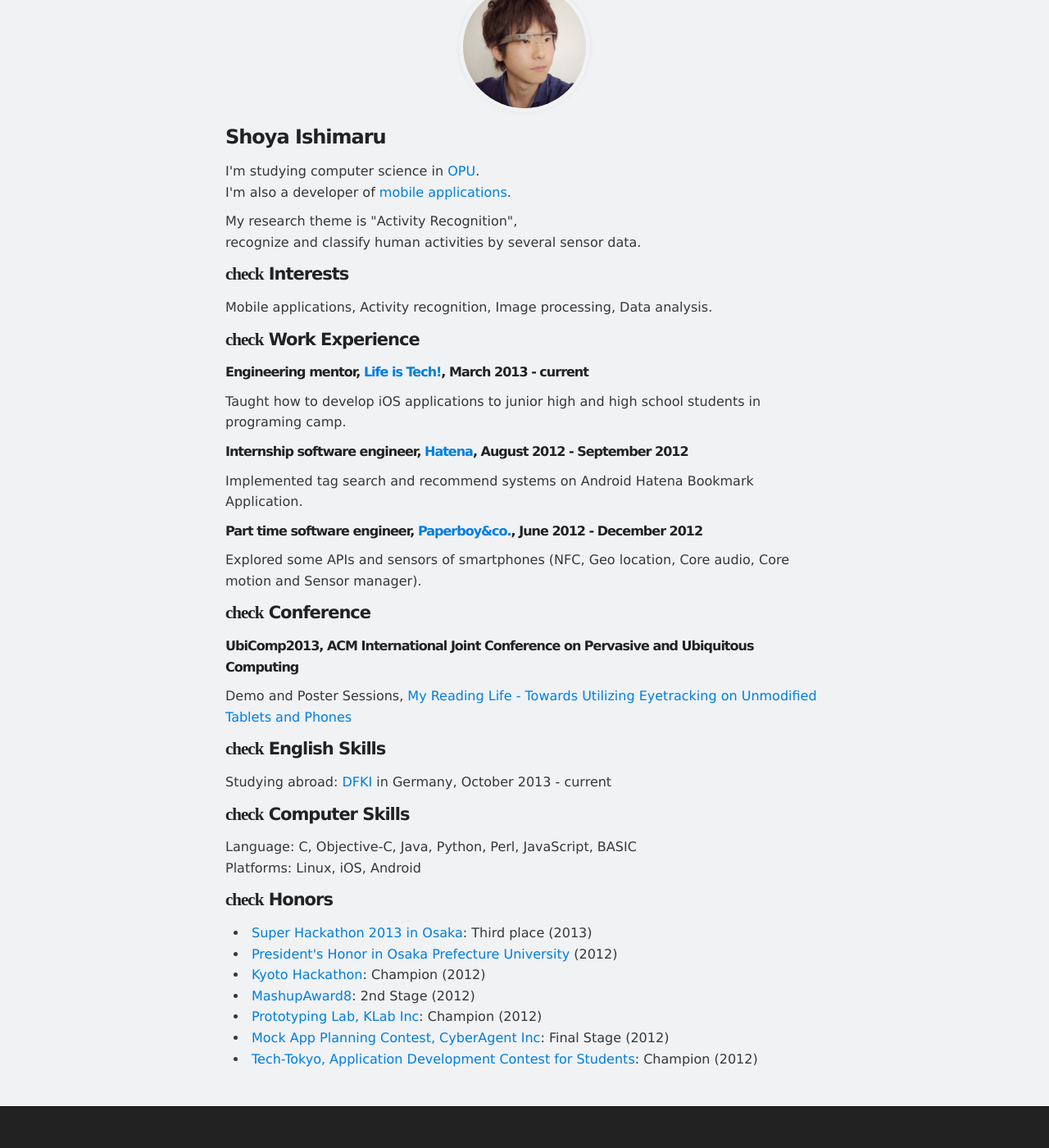
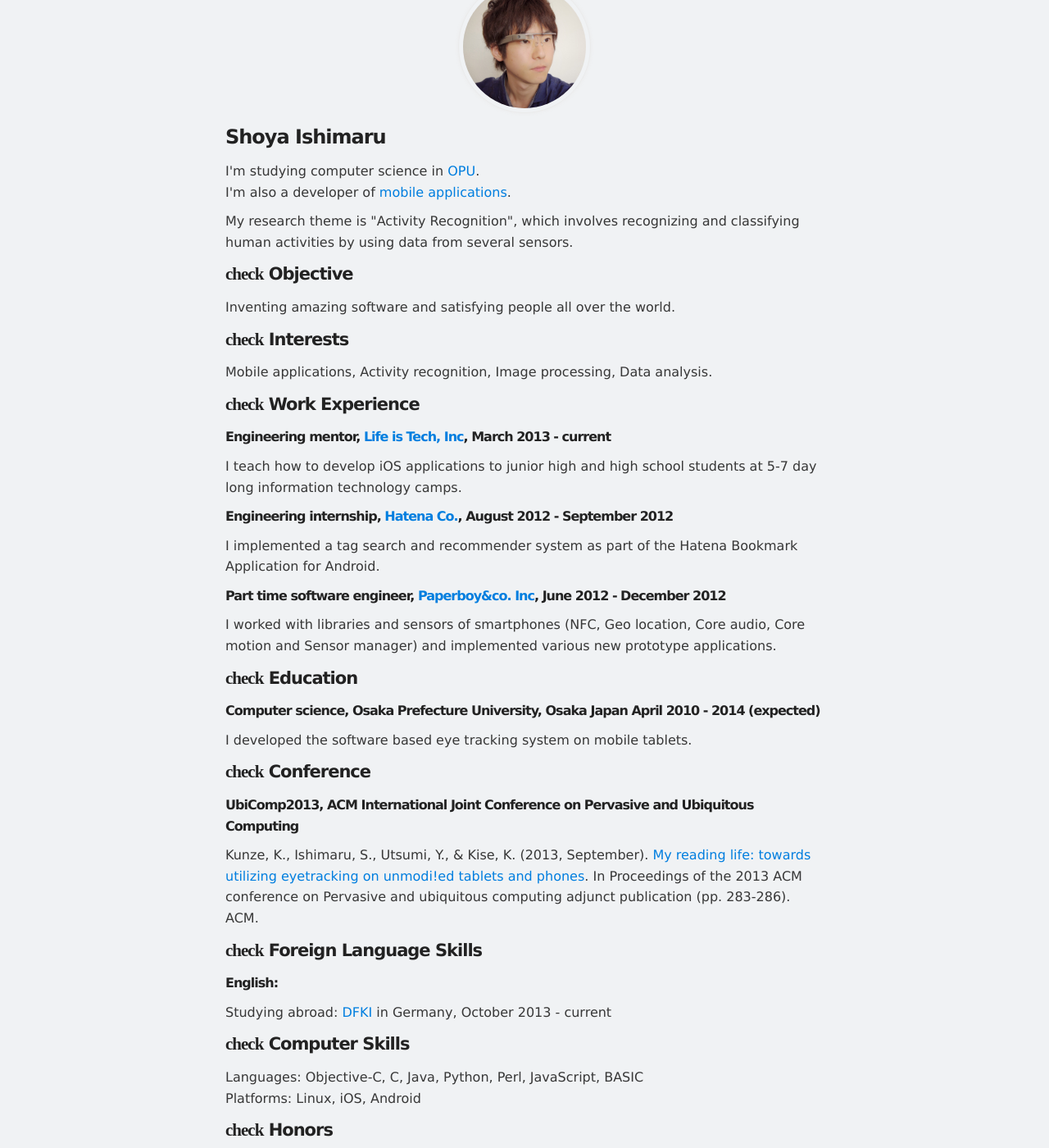
Before and after one commit to Mrk1869/source-mrk1869.github.com, a Jekyll site: the page built from en/aboutme/index.html, in a window 1280 px wide and 1400 px high, scrolled down 213 px. Shown: the whole window at 82% size. Built offline with Jekyll 4.4.1, drawn with Linux system fonts in a browser that asks for light colours; some web fonts are replaced; comment, search, counter and statistics services are not loaded.

Commit message:
Updated about me

```diff
--- a/en/aboutme/index.html
+++ b/en/aboutme/index.html
@@ -12,8 +12,11 @@ keywords: Shoya, Ishimaru, Mrk1869
 <p>I'm studying computer science in <a href = "http://www.osakafu-u.ac.jp/english/index.html">OPU</a>.<br>
 I'm also a developer of <a href="/en/applications/">mobile applications</a>.</p>
 
-<p>My research theme is "Activity Recognition",<br>
-recognize and classify human activities by several sensor data.</p>
+<p>My research theme is "Activity Recognition", which involves recognizing and classifying human activities by using data from several sensors.</p>
+
+<h4><span class="lsf">check</span> Objective</h4>
+
+Inventing amazing software and satisfying people all over the world.
 
 <h4><span class="lsf">check</span> Interests</h4>
 
@@ -21,30 +24,37 @@ Mobile applications, Activity recognition, Image processing, Data analysis.
 
 <h4><span class="lsf">check</span> Work Experience</h4>
 
-<h5>Engineering mentor, <a href="http://life-is-tech.com/">Life is Tech!</a>, March 2013 - current</h5>
+<h5>Engineering mentor, <a href="http://life-is-tech.com/">Life is Tech, Inc</a>, March 2013 - current</h5>
 
-Taught how to develop iOS applications to junior high and high school students in programing camp.
+I teach how to develop iOS applications to junior high and high school students at 5-7 day long information technology camps.
 
-<h5>Internship software engineer, <a href="http://www.hatena.ne.jp/">Hatena</a>, August 2012 - September 2012</h5>
-Implemented tag search and recommend systems on Android Hatena Bookmark Application.
+<h5>Engineering internship, <a href="http://www.hatena.ne.jp/">Hatena Co.</a>, August 2012 - September 2012</h5>
+I implemented a tag search and recommender system as part of the Hatena Bookmark Application for Android.
 
-<h5>Part time software engineer, <a href="http://www.paperboy.co.jp/">Paperboy&co.</a>, June 2012 - December 2012</h5>
+<h5>Part time software engineer, <a href="http://www.paperboy.co.jp/">Paperboy&co. Inc</a>, June 2012 - December 2012</h5>
 
-Explored some APIs and sensors of smartphones (NFC, Geo location, Core audio, Core motion and Sensor manager).
+I worked with libraries and sensors of smartphones (NFC, Geo location, Core audio, Core motion and Sensor manager) and implemented various new prototype applications.
+
+<h4><span class="lsf">check</span> Education</h4>
+
+<h5>Computer science, Osaka Prefecture University, Osaka Japan April 2010 - 2014 (expected)</h5>
+
+I developed the software based eye tracking system on mobile tablets.
 
 <h4><span class="lsf">check</span> Conference</h4>
 
 <h5>UbiComp2013, ACM International Joint Conference on Pervasive and Ubiquitous Computing</h5>
 
-Demo and Poster Sessions, <a href="http://www.ubicomp.org/ubicomp2013/adjunct/adjunct/p283.pdf">My Reading Life - Towards Utilizing Eyetracking on Unmodified Tablets and Phones</a>
+Kunze, K., Ishimaru, S., Utsumi, Y., & Kise, K. (2013, September). <a href="http://www.ubicomp.org/ubicomp2013/adjunct/adjunct/p283.pdf">My reading life: towards utilizing eyetracking on unmodi!ed tablets and phones</a>. In Proceedings of the 2013 ACM conference on Pervasive and ubiquitous computing adjunct publication (pp. 283-286). ACM.
 
-<h4><span class="lsf">check</span> English Skills</h4>
+<h4><span class="lsf">check</span> Foreign Language Skills</h4>
 
+<h5>English:</h5>
 Studying abroad: <a href="http://www.dfki.de/web">DFKI</a> in Germany, October 2013 - current
 
 <h4><span class="lsf">check</span> Computer Skills</h4>
 
-Language: C, Objective-C, Java, Python, Perl, JavaScript, BASIC<br>
+Languages: Objective-C, C, Java, Python, Perl, JavaScript, BASIC<br>
 Platforms: Linux, iOS, Android
 
 <h4><span class="lsf">check</span> Honors</h4>
```
